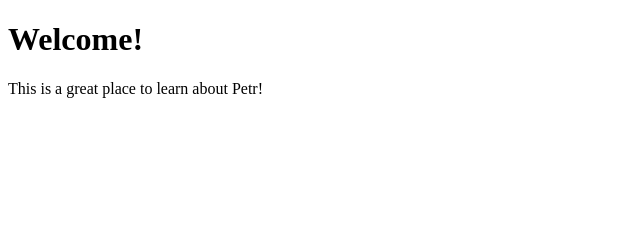
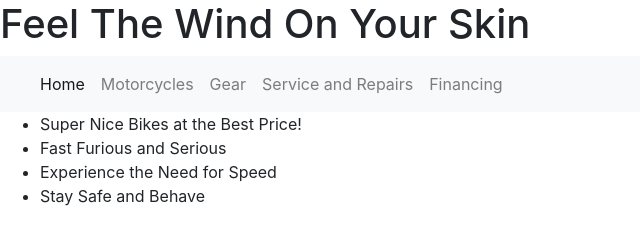
Before and after one commit to CodingPetr/Project0cs50Petr, a plain HTML site: page index.html in a window 1280 px wide. Shown: the whole page, without its empty margins (0-640 px from the left). Drawn offline with nearby package versions, Linux system fonts and the light colour scheme.

Commit message:
Add files via upload

```diff
--- a/index.html
+++ b/index.html
@@ -1,10 +1,47 @@
 <!DOCTYPE html>
 <html>
     <head>
-        <title>Petr Shalyapin</title>
+        <link rel="stylesheet" href="https://stackpath.bootstrapcdn.com/bootstrap/4.1.3/css/bootstrap.min.css" integrity="sha384-MCw98/SFnGE8fJT3GXwEOngsV7Zt27NXFoaoApmYm81iuXoPkFOJwJ8ERdknLPMO" crossorigin="anonymous">
+        <title>Petr's Motorcycle Shop</title>
     </head>
-    <h1>Welcome!</h1>
-    <body>
-    <p> This is a great place to learn about Petr! </p>
+    <link rel="stylesheet" href="style.css">
+    <header> <h1>Feel The Wind On Your Skin</h1></header>
+         <body>
+            <nav class="navbar navbar-expand-lg navbar-light bg-light">
+                <a class="navbar-brand" href="#"></a>
+                <button class="navbar-toggler" type="button" data-toggle="collapse" data-target="#navbarNav" aria-controls="navbarNav" aria-expanded="false" aria-label="Toggle navigation">
+                  <span class="navbar-toggler-icon"></span>
+                </button>
+                <div class="collapse navbar-collapse" id="navbarNav">
+                    <ul class="navbar-nav">
+                      <li class="nav-item active">
+                        <a class="nav-link" href="index.html"> Home <span class="sr-only">(current)</span></a>
+                      </li>
+                      <li class="nav-item">
+                        <a class="nav-link" href="Motorcycles.html">Motorcycles</a>
+                      </li>
+                      <li class="nav-item">
+                        <a class="nav-link" href="Gear.html">Gear</a>
+                      </li>
+                      <li class="nav-item">
+                        <a class="nav-link" href="ServiceAndRepairs.html">Service and Repairs</a>
+                      </li>
+                        <li class="nav-item">
+                        <a class="nav-link" href="Financing.html">Financing</a>
+                      </li>
+                    </ul>
+                  </div>
+                </nav>
+                </div>
+
+<ul>
+<li>Super Nice Bikes at the Best Price!</li>
+<li>Fast Furious and Serious</li>
+<li>Experience the Need for Speed
+<li>Stay Safe and Behave</li>
+</ol>
+<script src="https://code.jquery.com/jquery-3.3.1.slim.min.js" integrity="sha384-q8i/X+965DzO0rT7abK41JStQIAqVgRVzpbzo5smXKp4YfRvH+8abtTE1Pi6jizo" crossorigin="anonymous"></script>
+<script src="https://cdnjs.cloudflare.com/ajax/libs/popper.js/1.14.3/umd/popper.min.js" integrity="sha384-ZMP7rVo3mIykV+2+9J3UJ46jBk0WLaUAdn689aCwoqbBJiSnjAK/l8WvCWPIPm49" crossorigin="anonymous"></script>
+<script src="https://stackpath.bootstrapcdn.com/bootstrap/4.1.3/js/bootstrap.min.js" integrity="sha384-ChfqqxuZUCnJSK3+MXmPNIyE6ZbWh2IMqE241rYiqJxyMiZ6OW/JmZQ5stwEULTy" crossorigin="anonymous"></script>
     </body>
 </html>
```
Also changed, not shown: Financing.html (added, +33 -0 lines), Gear.html (added, +37 -0 lines), Motorcycles.html (added, +34 -0 lines), ServiceAndRepairs.html (added, +35 -0 lines).
